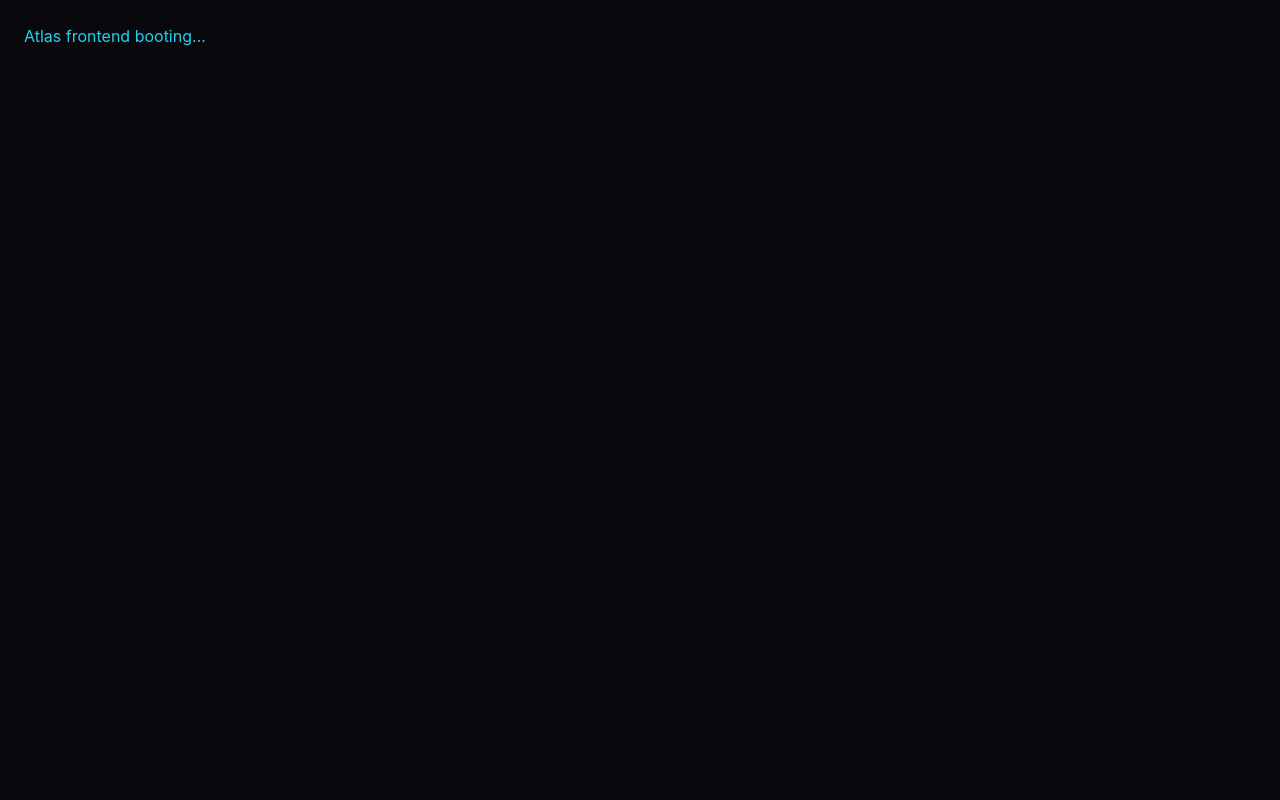
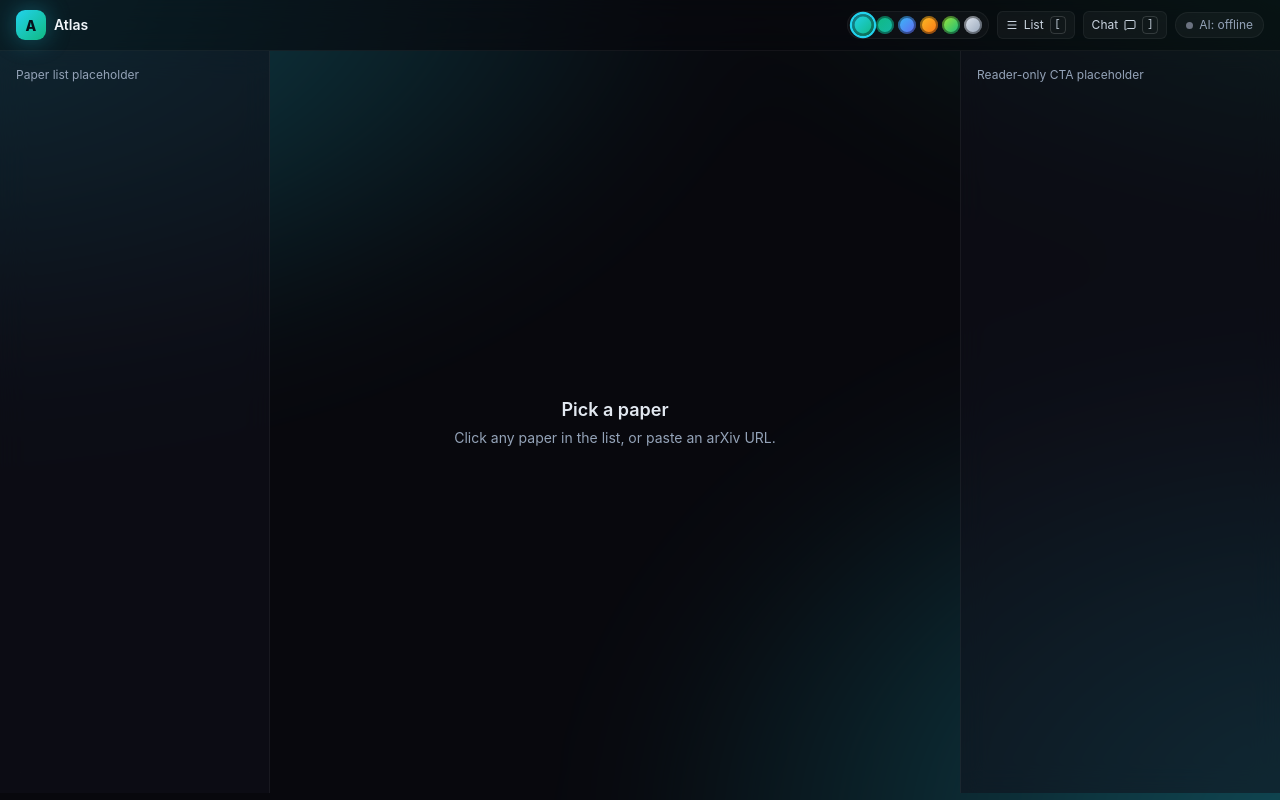
Before and after one commit to tavakkoliamirmohammad/atlas-reader, a React (Vite) app in the folder frontend/: page / in a window 1280 px wide. Built offline with nearby package versions, Linux system fonts and the light colour scheme; no server answers.

Commit message:
feat(frontend): three-pane layout + react-router routes + reopen tabs

```diff
--- a/frontend/package.json
+++ b/frontend/package.json
@@ -17,6 +17,7 @@
     "lucide-react": "^1.8.0",
     "react": "^19.2.5",
     "react-dom": "^19.2.5",
+    "react-router-dom": "^7.14.1",
     "tailwind-merge": "^3.5.0",
     "zustand": "^5.0.12"
   },
--- a/frontend/src/App.tsx
+++ b/frontend/src/App.tsx
@@ -1,3 +1,58 @@
+import { Routes, Route, Navigate } from "react-router-dom";
+import { useEffect } from "react";
+import { TopBar } from "./components/TopBar";
+import { AuroraBackground } from "./components/AuroraBackground";
+import { PaperList } from "./components/PaperList";
+import { ReaderOnlyCta } from "./components/ReaderOnlyCta";
+import { ReopenTab } from "./components/ReopenTab";
+import { IndexRoute } from "./routes/IndexRoute";
+import { ReaderRoute } from "./routes/ReaderRoute";
+import { useUiStore } from "./stores/ui-store";
+import { applyPalette, getPaletteById } from "./lib/theme";
+
 export default function App() {
-  return <div className="p-6 text-ac1">Atlas frontend booting…</div>;
+  const leftCollapsed = useUiStore((s) => s.leftCollapsed);
+  const rightCollapsed = useUiStore((s) => s.rightCollapsed);
+  const paletteId = useUiStore((s) => s.paletteId);
+
+  useEffect(() => {
+    const p = getPaletteById(paletteId);
+    if (p) applyPalette(p);
+  }, [paletteId]);
+
+  const leftW = leftCollapsed ? "0px" : "270px";
+  const rightW = rightCollapsed ? "0px" : "320px";
+
+  return (
+    <div className="stage-shell">
+      <AuroraBackground />
+      <TopBar />
+      <div
+        className="relative z-[1] grid min-h-[calc(100vh-58px)] text-slate-200 transition-[grid-template-columns] duration-300"
+        style={{ gridTemplateColumns: `${leftW} 1fr ${rightW}` }}
+      >
+        <aside className={["glass-panel relative border-r border-white/5 overflow-hidden transition-opacity",
+                           leftCollapsed ? "opacity-0 pointer-events-none" : ""].join(" ")}>
+          <PaperList />
+        </aside>
+
+        {leftCollapsed && <ReopenTab side="left" />}
+
+        <main className="relative overflow-hidden">
+          <Routes>
+            <Route path="/" element={<IndexRoute />} />
+            <Route path="/reader/:arxivId" element={<ReaderRoute />} />
+            <Route path="*" element={<Navigate to="/" replace />} />
+          </Routes>
+        </main>
+
+        {rightCollapsed && <ReopenTab side="right" />}
+
+        <aside className={["glass-panel relative border-l border-white/5 overflow-hidden transition-opacity flex flex-col",
+                           rightCollapsed ? "opacity-0 pointer-events-none" : ""].join(" ")}>
+          <ReaderOnlyCta />
+        </aside>
+      </div>
+    </div>
+  );
 }
--- /dev/null
+++ b/frontend/src/components/PaperList.tsx
@@ -0,0 +1 @@
+export function PaperList() { return <div className="p-4 text-xs text-slate-400">Paper list placeholder</div>; }
--- /dev/null
+++ b/frontend/src/components/PaperReader.tsx
@@ -0,0 +1,4 @@
+type Props = { arxivId: string };
+export function PaperReader({ arxivId }: Props) {
+  return <div className="p-4 text-slate-300">Reader for {arxivId}</div>;
+}
--- /dev/null
+++ b/frontend/src/components/ReaderOnlyCta.tsx
@@ -0,0 +1 @@
+export function ReaderOnlyCta() { return <div className="p-4 text-xs text-slate-400">Reader-only CTA placeholder</div>; }
--- /dev/null
+++ b/frontend/src/components/ReopenTab.tsx
@@ -0,0 +1,25 @@
+import { useUiStore } from "@/stores/ui-store";
+import { ChevronLeft, ChevronRight } from "lucide-react";
+
+type Props = { side: "left" | "right" };
+
+export function ReopenTab({ side }: Props) {
+  const toggle = useUiStore((s) => side === "left" ? s.toggleLeft : s.toggleRight);
+  const Icon = side === "left" ? ChevronRight : ChevronLeft;
+  return (
+    <button
+      type="button"
+      aria-label={`Reopen ${side} panel`}
+      onClick={toggle}
+      className={[
+        "absolute top-1/2 -translate-y-1/2 z-20",
+        "w-[18px] h-[60px] flex items-center justify-center",
+        "bg-[rgba(18,18,28,0.85)] backdrop-blur-md border border-white/10 text-slate-400",
+        "hover:text-white hover:border-[color:var(--ac1-mid)]",
+        side === "left" ? "left-0 rounded-r-lg" : "right-0 rounded-l-lg",
+      ].join(" ")}
+    >
+      <Icon size={14} />
+    </button>
+  );
+}
--- a/frontend/src/main.tsx
+++ b/frontend/src/main.tsx
@@ -1,10 +1,13 @@
 import React from "react";
 import ReactDOM from "react-dom/client";
+import { BrowserRouter } from "react-router-dom";
 import App from "./App";
 import "./styles/globals.css";
 
 ReactDOM.createRoot(document.getElementById("root")!).render(
   <React.StrictMode>
-    <App />
+    <BrowserRouter>
+      <App />
+    </BrowserRouter>
   </React.StrictMode>,
 );
--- /dev/null
+++ b/frontend/src/routes/IndexRoute.tsx
@@ -0,0 +1,10 @@
+export function IndexRoute() {
+  return (
+    <div className="h-full flex items-center justify-center text-slate-400">
+      <div className="text-center">
+        <div className="text-lg font-semibold text-slate-200">Pick a paper</div>
+        <div className="text-sm mt-1">Click any paper in the list, or paste an arXiv URL.</div>
+      </div>
+    </div>
+  );
+}
--- /dev/null
+++ b/frontend/src/routes/ReaderRoute.tsx
@@ -0,0 +1,8 @@
+import { useParams } from "react-router-dom";
+import { PaperReader } from "@/components/PaperReader";
+
+export function ReaderRoute() {
+  const { arxivId } = useParams<{ arxivId: string }>();
+  if (!arxivId) return null;
+  return <PaperReader arxivId={arxivId} />;
+}
```
Also changed, not shown: 1 other file (tests, documents, lock files or other folders).
